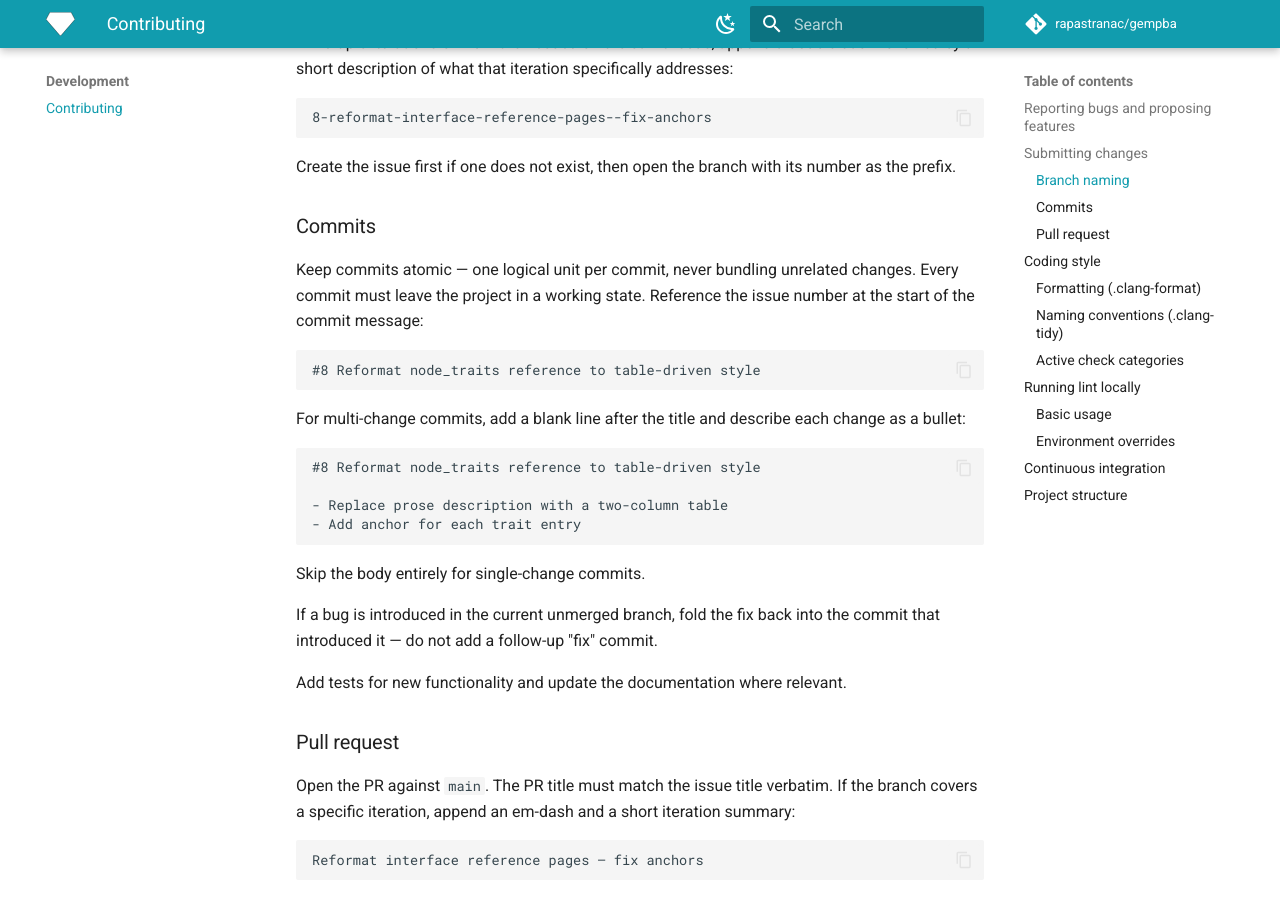
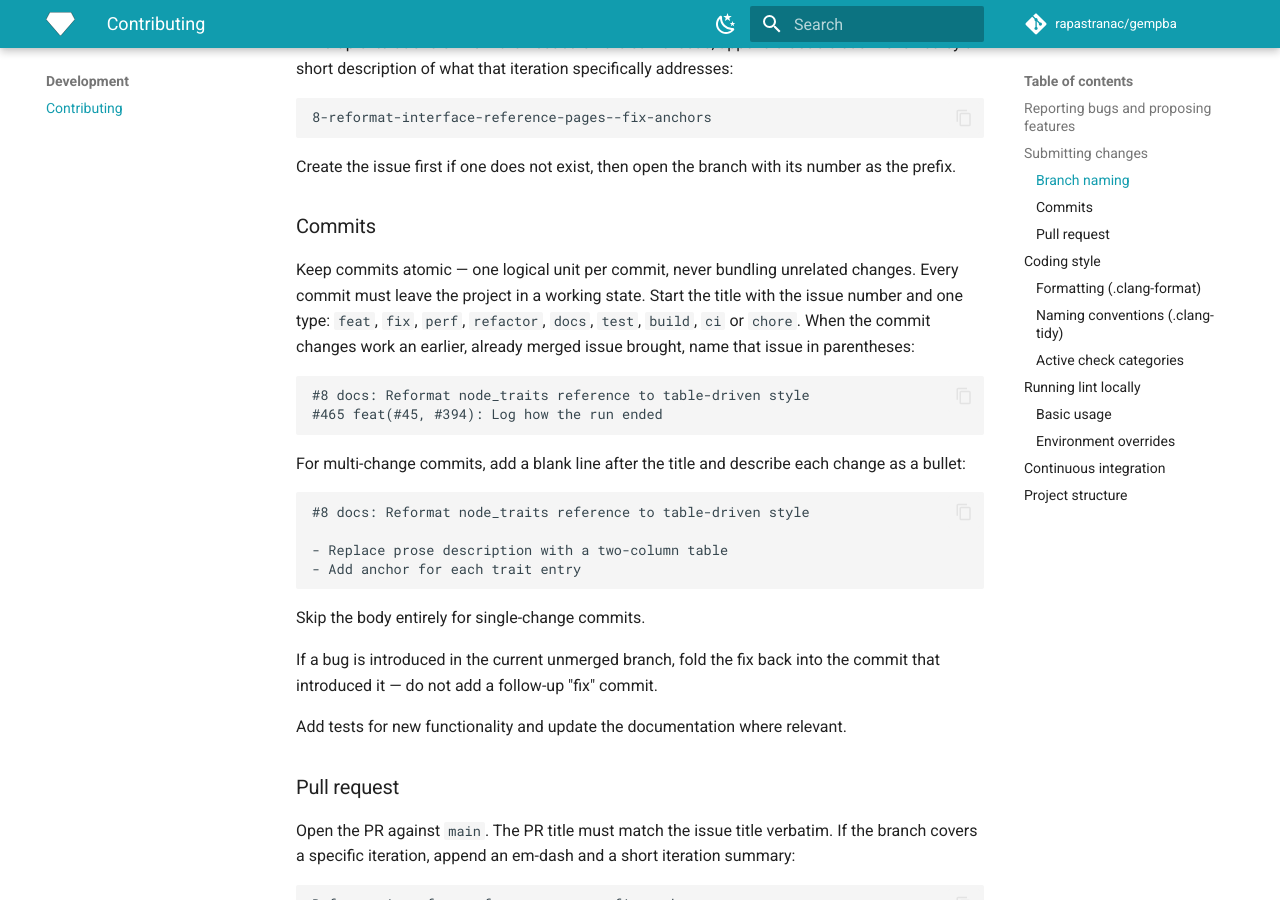
Before and after one commit to rapastranac/gempba-docs, an MkDocs documentation site: the page built from docs/contributing.md, in a window 1280 px wide and 900 px high, scrolled down 766 px. Built offline with MkDocs 1.6.1 and Material for MkDocs 9.7.7, drawn with Linux system fonts in a browser that asks for light colours; comment, search, counter and statistics services are not loaded; some of the changed text lies outside the part shown.

Commit message:
#37 docs(#471): Correct the examples and contributing pages for v5.0.0
- The Java examples' multithreading module is spelled mutithreading/, and the MT/MP shorthand is gone
- The commit format names a type and the merged issue it touches
- CI runs on pull requests that change code and on pushes to main and release, the Java pipeline on three OSes, and FLAKY_ retries are gone
- bindings/ holds the JNI shim and the Java API; the C ABI is include/gempba/cabi/
- clang-tidy's modernize checks aren't pinned to C++17/20
- Also rewrites text merged before this tracker: rapastranac/gempba-docs#8, rapastranac/gempba-docs#14, rapastranac/gempba-docs#18

````diff
--- a/docs/contributing.md
+++ b/docs/contributing.md
@@ -38,16 +38,19 @@ Create the issue first if one does not exist, then open the branch with its numb
 ### Commits
 
 Keep commits atomic — one logical unit per commit, never bundling unrelated changes. Every commit must leave the project
-in a working state. Reference the issue number at the start of the commit message:
+in a working state. Start the title with the issue number and one type: `feat`, `fix`, `perf`, `refactor`, `docs`, `test`,
+`build`, `ci` or `chore`. When the commit changes work an earlier, already merged issue brought, name that issue in
+parentheses:
 
 ```
-#8 Reformat node_traits reference to table-driven style
+#8 docs: Reformat node_traits reference to table-driven style
+#465 feat(#45, #394): Log how the run ended
 ```
 
 For multi-change commits, add a blank line after the title and describe each change as a bullet:
 
 ```
-#8 Reformat node_traits reference to table-driven style
+#8 docs: Reformat node_traits reference to table-driven style
 
 - Replace prose description with a two-column table
 - Add anchor for each trait entry
@@ -186,8 +189,8 @@ runs reuse that directory, so the configuration step is skipped unless you delet
 
 ## Continuous integration
 
-Workflows are split by trigger: `ci-*.yml` runs on pull requests and on pushes to `main` / branches matching the
-`{NUMBER}-*` pattern, while `release-*.yml` runs on version tags (`v*`). Reusable building blocks (`_build-*.yml`) are
+Workflows are split by trigger: `ci-*.yml` runs on pull requests, except those that change only documentation, and on
+pushes to `main` and `release`, while `release-*.yml` runs on version tags (`v*`). Reusable building blocks (`_build-*.yml`) are
 shared so the tag-time publish reuses the exact build path CI exercises. The CI pipelines run in parallel:
 
 | Pipeline     | Runner         |
@@ -232,7 +235,7 @@ See the [File Index](reference/file-index.md) for the full source layout. The to
 | `src/mpi/`        | The MPI component, `gempba::mpi`, laid out the same way; it installs as source |
 | `cmake/`          | The CMake code that declares, installs and packages the components, the `.deb` packages included |
 | `tests/`          | Unit tests (GoogleTest)                                             |
-| `bindings/`       | Non-C++ bindings — the stable C ABI (`jni/`) and the Java JNI layer (`java/`) |
+| `bindings/`       | Non-C++ bindings: the JNI shim and its native build (`jni/`) and the Java API (`java/`), over the C ABI in `include/gempba/cabi/` |
 | `packaging/`      | Packaging manifests (MSYS2 `PKGBUILD`, Homebrew formulae)           |
 | `scripts/`        | Build, lint, telemetry, and JAR-build helper scripts                |
 
````
Also changed, not shown: other parts of docs/contributing.md (+3 -3 lines), docs/examples.md (+3 -3 lines).
